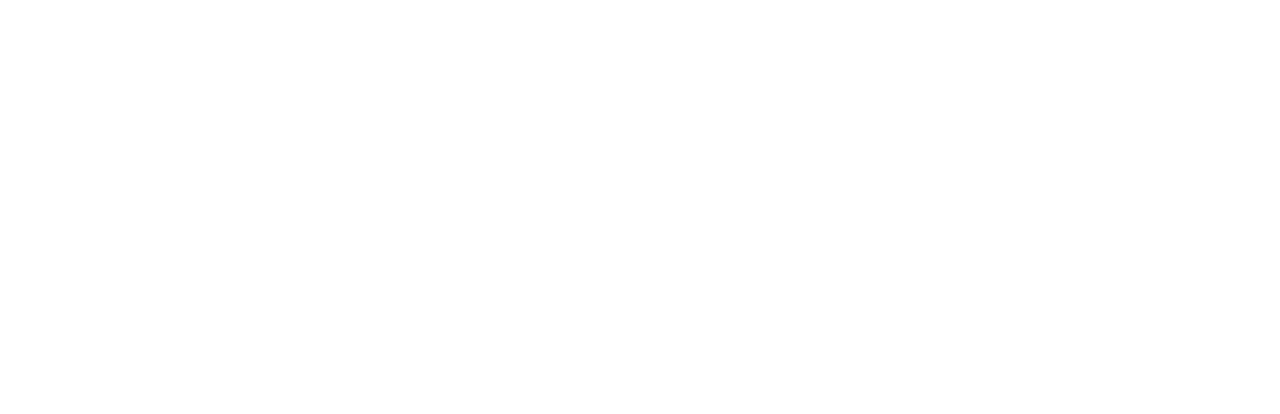
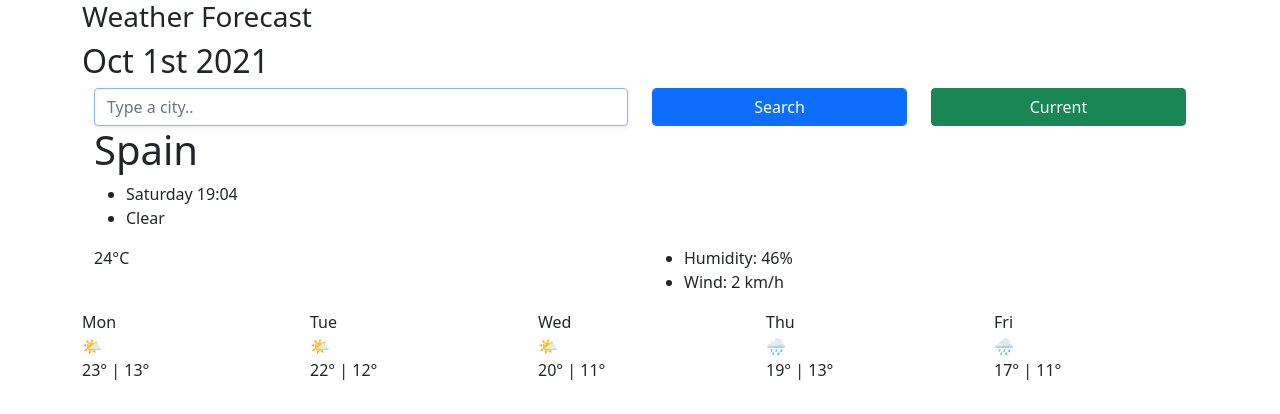
Before and after one commit to Devy351/weather-app-project, a plain HTML site: page index.html in a window 1280 px wide. Drawn offline with nearby package versions, Linux system fonts and the light colour scheme.

Commit message:
HTML updates

```diff
--- a/index.html
+++ b/index.html
@@ -1,10 +1,120 @@
 <!DOCTYPE html>
-<html lang="en">
+<html>
   <head>
+    <script src="https://cdn.jsdelivr.net/npm/axios/dist/axios.min.js"></script>
     <meta charset="UTF-8" />
     <meta http-equiv="X-UA-Compatible" content="IE=edge" />
     <meta name="viewport" content="width=device-width, initial-scale=1.0" />
-    <title>Document</title>
+
+    <link
+      href="https://cdn.jsdelivr.net/npm/bootstrap@5.1.3/dist/css/bootstrap.min.css"
+      rel="stylesheet"
+      integrity="sha384-1BmE4kWBq78iYhFldvKuhfTAU6auU8tT94WrHftjDbrCEXSU1oBoqyl2QvZ6jIW3"
+      crossorigin="anonymous"
+    />
+    <link rel="stylesheer" href="src/styles.css" />
+
+    <title>Weather App</title>
   </head>
-  <body></body>
+
+  <body>
+    <div class="container">
+      <h3>Weather Forecast</h3>
+      <h2>Oct 1st 2021</h2>
+
+      <body
+        data-new-gr-c-s-check-loaded="14.1024.0"
+        data-gr-ext-installed=""
+        cz-shortcut-listen="true"
+      >
+        <div class="container">
+          <div class="weather-app">
+            <form class="search-form" id="search-form">
+              <div class="row">
+                <div class="col-6">
+                  <input
+                    type="search"
+                    placeholder="Type a city.."
+                    autofocus="on"
+                    autocomplete="off"
+                    id="city-input"
+                    class="form-control shadow-sm"
+                  />
+                </div>
+                <div class="col-3">
+                  <input
+                    type="submit"
+                    value="Search"
+                    class="form-control btn btn-primary w-100"
+                  />
+                </div>
+                <div class="col-3">
+                  <input
+                    type="submit"
+                    class="btn btn-success w-100"
+                    value="Current"
+                    id="current-location-button"
+                  />
+                </div>
+              </div>
+            </form>
+            <h1 id="city">Spain</h1>
+            <ul>
+              <li id="date">Saturday 19:04</li>
+              <li id="description">Clear</li>
+            </ul>
+            <div class="row">
+              <div class="col-6">
+                <div class="clearfix">
+                  <div class="float-left">
+                    <span class="temperature" id="temperature">24</span
+                    ><span class="units">°C</span>
+                  </div>
+                </div>
+              </div>
+              <div class="col-6">
+                <ul>
+                  <li>Humidity: <span id="humidity">46</span>%</li>
+                  <li>Wind: <span id="wind">2</span> km/h</li>
+                </ul>
+              </div>
+            </div>
+          </div>
+        </div>
+      </body>
+
+      <div class="row">
+        <div class="col">
+          <div class="day">Mon</div>
+          <div class="emoji">🌤</div>
+          <div class="temp">23° | 13°</div>
+        </div>
+
+        <div class="col">
+          <div class="day">Tue</div>
+          <div class="emoji">🌤</div>
+          <div class="temp">22° | 12°</div>
+        </div>
+
+        <div class="col">
+          <div class="day">Wed</div>
+          <div class="emoji">🌤</div>
+          <div class="temp">20° | 11°</div>
+        </div>
+
+        <div class="col">
+          <div class="day">Thu</div>
+          <div class="emoji">🌧</div>
+          <div class="temp">19° | 13°</div>
+        </div>
+
+        <div class="col">
+          <div class="day">Fri</div>
+          <div class="emoji">🌧</div>
+          <div class="temp">17° | 11°</div>
+        </div>
+      </div>
+    </div>
+    <script src="src/index.js"></script>
+  </body>
 </html>
```
Also changed, not shown: script.js (added), style.css (added).
